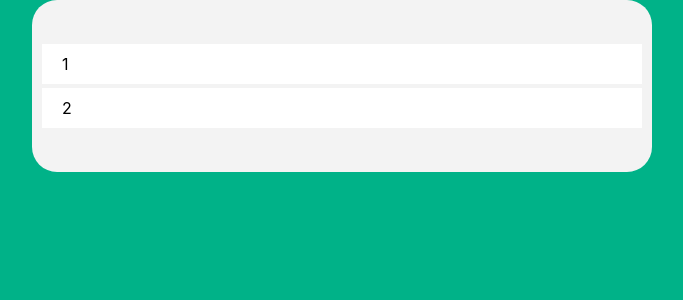
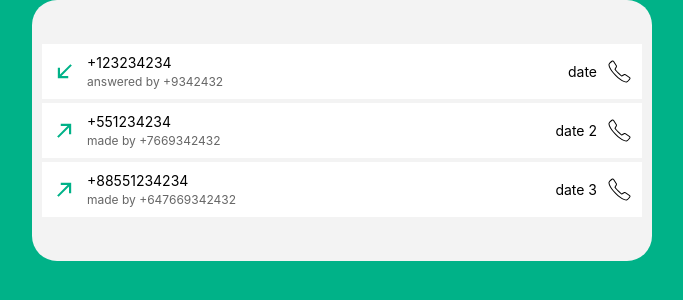
Before and after one commit to YanaKotenko/aircall, a React (Create React App) app: page / in a window 1280 px wide. Shown: the top 300 px of the page, without its empty margins (298-981 px from the left). Built offline with nearby package versions, Linux system fonts and the light colour scheme.

Commit message:
Make call layout

```diff
--- a/package.json
+++ b/package.json
@@ -43,6 +43,7 @@
   },
   "devDependencies": {
     "@types/styled-components": "^5.1.13",
-    "typescript-plugin-css-modules": "^3.4.0"
+    "typescript-plugin-css-modules": "^3.4.0",
+    "babel-plugin-styled-components": "^1.13.2"
   }
 }
--- a/src/App.tsx
+++ b/src/App.tsx
@@ -9,12 +9,14 @@ import {
 } from './store/actions';
 
 import Call from './components/Call';
+import CallDetail from './components/CallDetail';
 
 import { Wrapper, Content } from './styles/global';
 
 const App = () => {
   const dispatch = useDispatch();
-  const { callsList } = useSelector((store: TRootStoreState) => store.calls);
+  // const { callsList, callDetail } = useSelector((store: TRootStoreState) => store.calls);
+  const { callsList, callDetail } = useSelector((store: TRootStoreState) => store.calls);
 
   useEffect(() => {
     dispatch(getCalls());
@@ -26,6 +28,7 @@ const App = () => {
         {callsList.map((call: ICall) => (
           <Call key={call.id} call={call} />
         ))}
+        {/* <CallDetail callDetail={callDetail} /> */}
       </Content>
     </Wrapper>
   );
--- a/src/api/config.ts
+++ b/src/api/config.ts
@@ -5,10 +5,10 @@ const calls = [
     from: '+123234234', // Caller's number
     to: '+9342432', // Callee's number
     duration: 12314, // Duration of a call (in seconds)
-    is_archived: false, // Boolean that indicates if the call is archived or not
-    call_type: 'answered', // The type of the call, it can be a missed, answered or voicemail.
+    isArchived: false, // Boolean that indicates if the call is archived or not
+    callType: 'answered', // The type of the call, it can be a missed, answered or voicemail.
     via: '+00099888', // Aircall number used for the call.
-    created_at: 'date', // When the call has been made.
+    createdAt: 'date', // When the call has been made.
     notes: [{
       id: 222,
       content: 'fw jhg fhgfwfg',
@@ -19,13 +19,27 @@ const calls = [
     from: '+551234234',
     to: '+7669342432',
     duration: 786867,
-    is_archived: true,
-    call_type: 'voicemail',
+    isArchived: true,
+    callType: 'voicemail',
     via: '+00066699888',
-    created_at: 'date 2',
+    createdAt: 'date 2',
     notes: [{
       id: 2223333,
       content: 'Hhhhhh fw jhg fhgfwfg',
+    }]
+  },{
+    id: 3,
+    direction: 'outbound',
+    from: '+88551234234',
+    to: '+647669342432',
+    duration: 4353867,
+    isArchived: false,
+    callType: 'missed',
+    via: '+4466699888',
+    createdAt: 'date 3',
+    notes: [{
+      id: 4444,
+      content: 'Some note sadasd',
     }]
   },
 ]
--- a/src/components/Call/Call.tsx
+++ b/src/components/Call/Call.tsx
@@ -4,7 +4,16 @@ import { useDispatch } from 'react-redux';
 // import { deleteMovie } from '../../store/actions';
 
 import { ICall } from '../../store/types';
-import { CallBox } from './styles';
+import {
+  CallBox,
+  CallArrow,
+  CallCol,
+  CallDate,
+  CallPhone,
+  CallFrom,
+  CallTo,
+  CallInfo,
+} from './styles';
 
 interface IProps {
   call: ICall
@@ -18,8 +27,26 @@ const Call = (props: IProps) => {
   //   dispatch(deleteMovie(id));
   // }
 
+  console.log(call);
+
   return (
-    <CallBox>{call.id}</CallBox>
+    <CallBox>
+      <CallCol>
+        <CallArrow type={call.direction} />
+        <CallInfo>
+          <CallFrom>{call.from}</CallFrom>
+          <CallTo>
+            {call.direction === 'inbound' ? 'answered by' : 'made by'}
+            {' '}
+            {call.to}
+          </CallTo>
+        </CallInfo>
+      </CallCol>
+      <CallCol>
+        <CallDate>{call.createdAt}</CallDate>
+        <CallPhone />
+      </CallCol>
+    </CallBox>
   );
 }
 
--- a/src/components/Call/styles.ts
+++ b/src/components/Call/styles.ts
@@ -1,7 +1,65 @@
 import styled from 'styled-components';
+import arrowIcon from '../../assets/arrow.svg';
+import phoneIcon from '../../assets/phone.svg';
+
+interface IArrow {
+	type: 'inbound' | 'outbound';
+}
 
 export const CallBox = styled.div`
 	background-color: #fff;
-	padding: 10px 20px;
+	padding: 10px;
 	margin: 4px 0;
+	display: flex;
+	align-items: center;
+	justify-content: space-between;
+	cursor: pointer;
 `;
+
+export const CallCol = styled.div`
+
+`;
+
+export const CallArrow = styled.div<IArrow>`
+	width: 25px;
+	height: 25px;
+	background-image: url(${arrowIcon});
+	background-size: contain;
+	background-position: 50% 50%;
+	background-repeat: no-repeat;
+	transform: ${(p): string => (p.type === 'inbound' ? 'rotate(45deg)' : 'rotate(-135deg)')};
+	display: inline-block;
+	vertical-align: middle;
+`;
+
+export const CallDate = styled.div`
+	display: inline-block;
+	vertical-align: middle;
+`;
+
+export const CallPhone = styled.div`
+	width: 25px;
+	height: 25px;
+	background-image: url(${phoneIcon});
+	background-size: contain;
+	background-position: 50% 50%;
+	background-repeat: no-repeat;
+	display: inline-block;
+	vertical-align: middle;
+	margin-left: 10px;
+`;
+
+export const CallFrom = styled.div`
+	margin-bottom: 3px;
+`;
+
+export const CallTo = styled.div`
+	font-size: 12px;
+	color: #666;
+`;
+
+export const CallInfo = styled.div`
+	display: inline-block;
+	vertical-align: middle;
+	margin: 0 10px;
+`;
--- /dev/null
+++ b/src/components/CallDetail/CallDetail.tsx
@@ -0,0 +1,28 @@
+import React from 'react';
+
+import { ICall } from '../../store/types';
+import {
+  CallDetailBox,
+} from './styles';
+
+interface IProps {
+  callDetail: ICall
+}
+
+const CallDetail = (props: IProps) => {
+  const { callDetail } = props;
+
+  // const onDeleteMovie = (id) => {
+  //   dispatch(deleteMovie(id));
+  // }
+
+  console.log(callDetail);
+
+  return (
+    <CallDetailBox>
+      asd
+    </CallDetailBox>
+  );
+}
+
+export default CallDetail;
--- /dev/null
+++ b/src/components/CallDetail/index.ts
@@ -0,0 +1,3 @@
+import CallDetail from './CallDetail';
+
+export default CallDetail;
--- /dev/null
+++ b/src/components/CallDetail/styles.ts
@@ -0,0 +1,11 @@
+import styled from 'styled-components';
+
+export const CallDetailBox = styled.div`
+	background-color: #fff;
+	padding: 10px;
+	margin: 4px 0;
+	display: flex;
+	align-items: center;
+	justify-content: space-between;
+	cursor: pointer;
+`;
--- a/src/store/reducer.ts
+++ b/src/store/reducer.ts
@@ -4,6 +4,21 @@ import {
 
 const initState = {
   callsList: [],
+  callDetail: {
+    id: 2,
+    direction: 'outbound',
+    from: '+551234234',
+    to: '+7669342432',
+    duration: 786867,
+    isArchived: true,
+    callType: 'voicemail',
+    via: '+00066699888',
+    createdAt: 'date 2',
+    notes: [{
+      id: 2223333,
+      content: 'Hhhhhh fw jhg fhgfwfg',
+    }]
+  }
 };
 
 const callsReducer = (state = initState, action: any) => {
--- a/src/store/types.ts
+++ b/src/store/types.ts
@@ -1,6 +1,6 @@
 export interface ICall {
 	id: number;
-  direction: string;
+  direction: 'inbound' | 'outbound';
   from: string;
   to: string;
   duration: number;
--- a/src/styles/global.ts
+++ b/src/styles/global.ts
@@ -15,6 +15,7 @@ export default createGlobalStyle`
 export const Wrapper = styled.div`
     min-height: 100vh;
     background-color: #00b288;
+    font-size: 14px;
 `;
 
 export const Content = styled.div`
```
Also changed, not shown: .babelrc (added), src/assets/arrow.svg, 1 other file (tests, documents, lock files or other folders).
